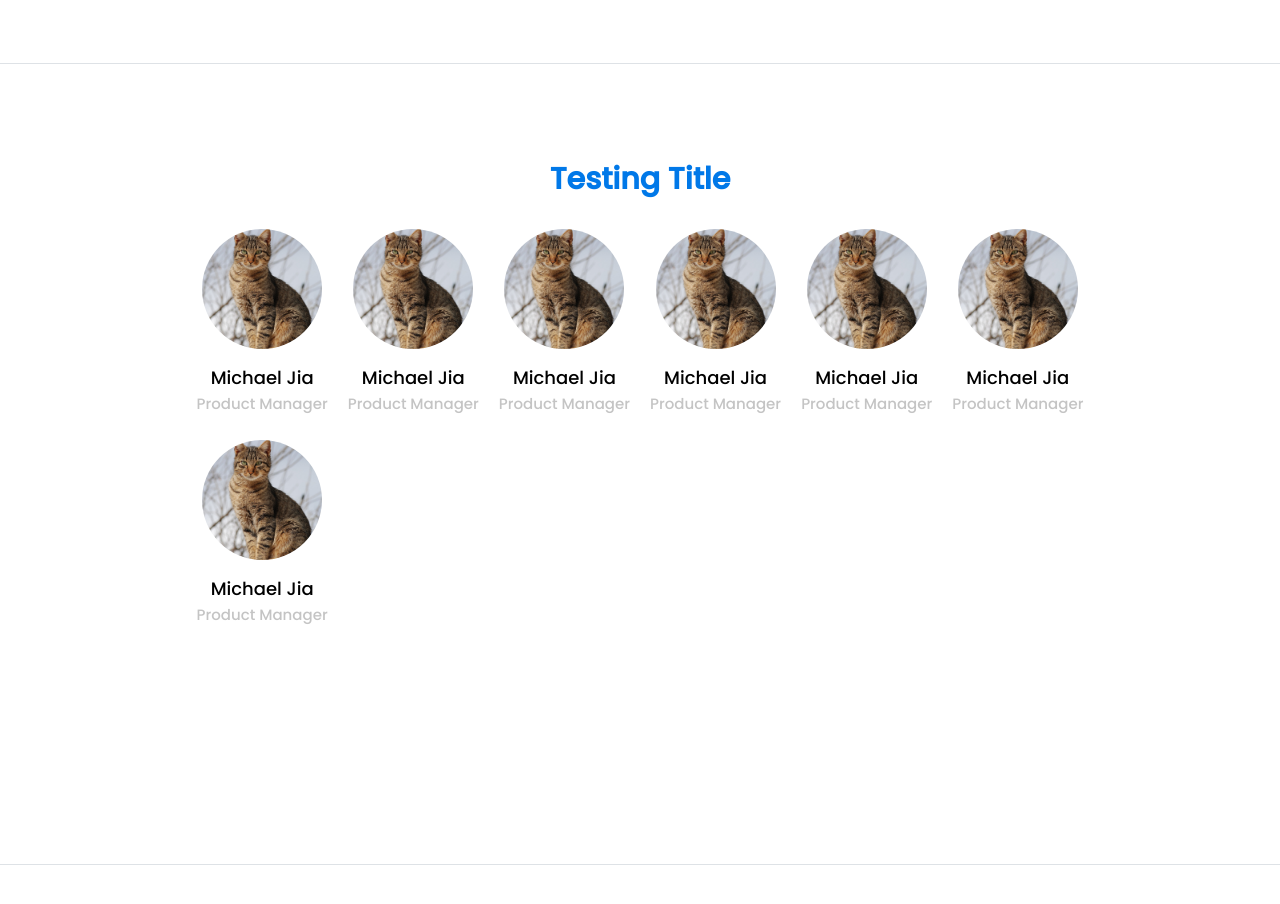
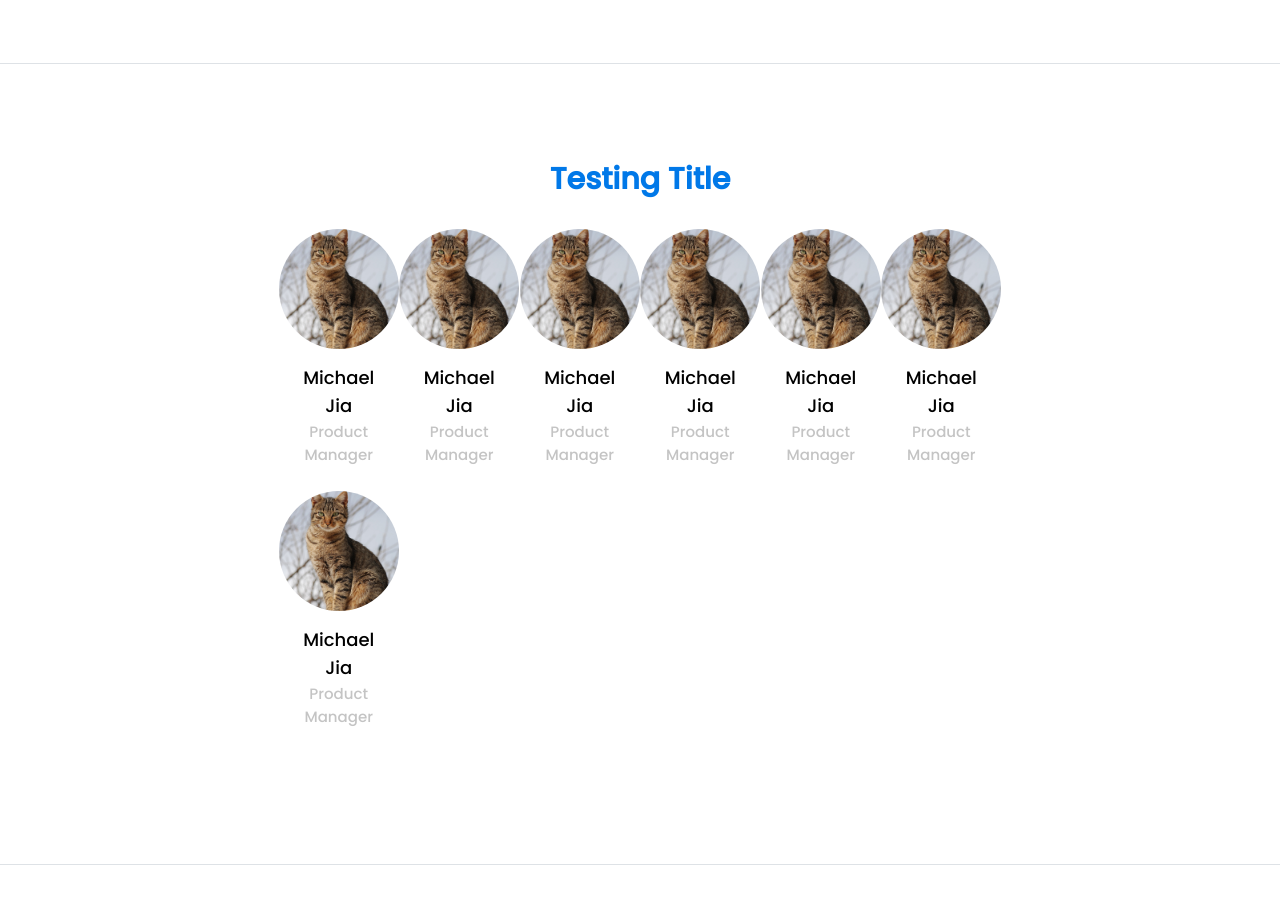
Before and after one commit to uoftblueprint/website-v2, a Next.js app: page / in a window 1280 px wide. Shown: the top 904 px of the page. Built offline with nearby package versions, Linux system fonts and the light colour scheme.

Commit message:
refactor: replace enclosing Center with Container

```diff
--- a/src/team-card/TeamCard.js
+++ b/src/team-card/TeamCard.js
@@ -6,7 +6,7 @@ import {
   MantineProvider,
   Title,
   SimpleGrid,
-  Center,
+  Container,
 } from "@mantine/core";
 import { useMediaQuery } from "@mantine/hooks";
 import "@mantine/core/styles.css";
@@ -24,7 +24,7 @@ function TeamCard({ title, team_members }) {
 
   return (
     <MantineProvider theme={theme}>
-      <Center>
+      <Container size="80%">
         <Title size={titleSize} c="#0078E8">
           {title}
         </Title>
@@ -39,7 +39,7 @@ function TeamCard({ title, team_members }) {
             />
           ))}
         </SimpleGrid>
-      </Center>
+      </Container>
     </MantineProvider>
   );
 }
```
